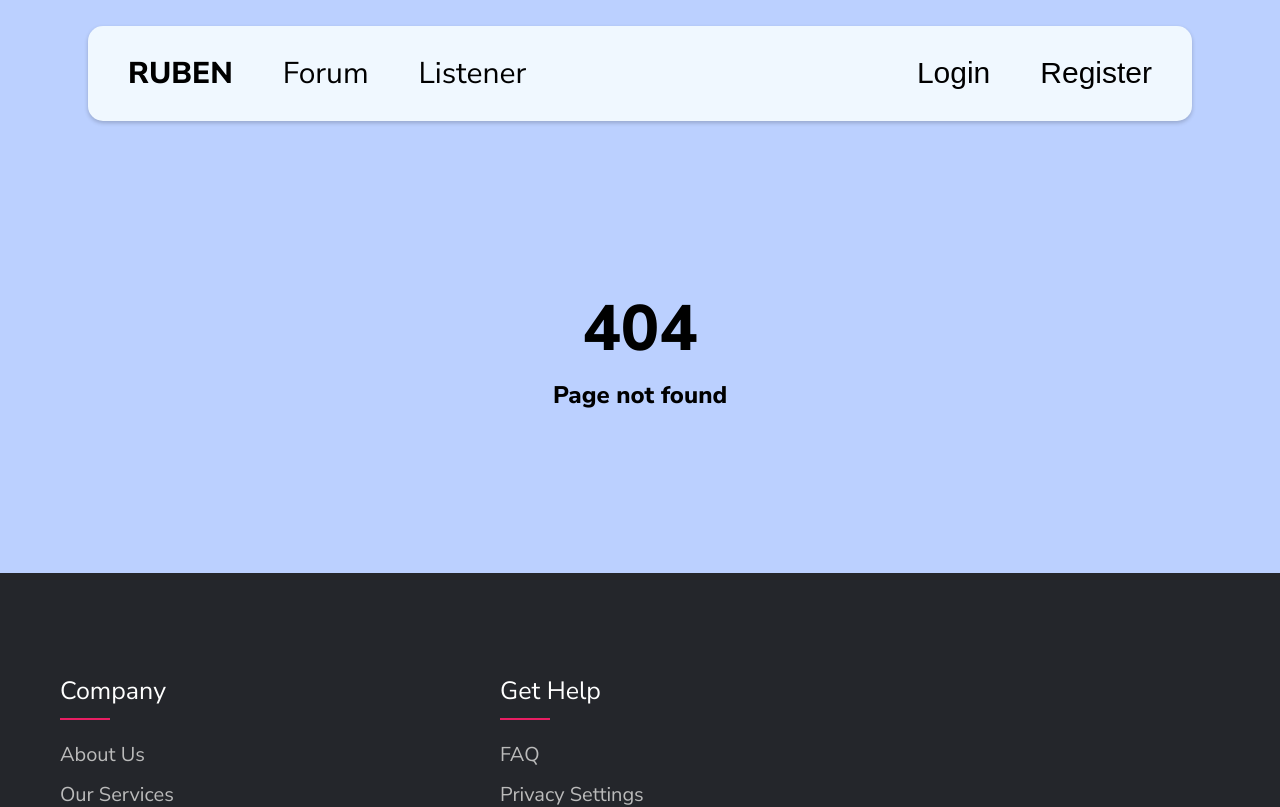
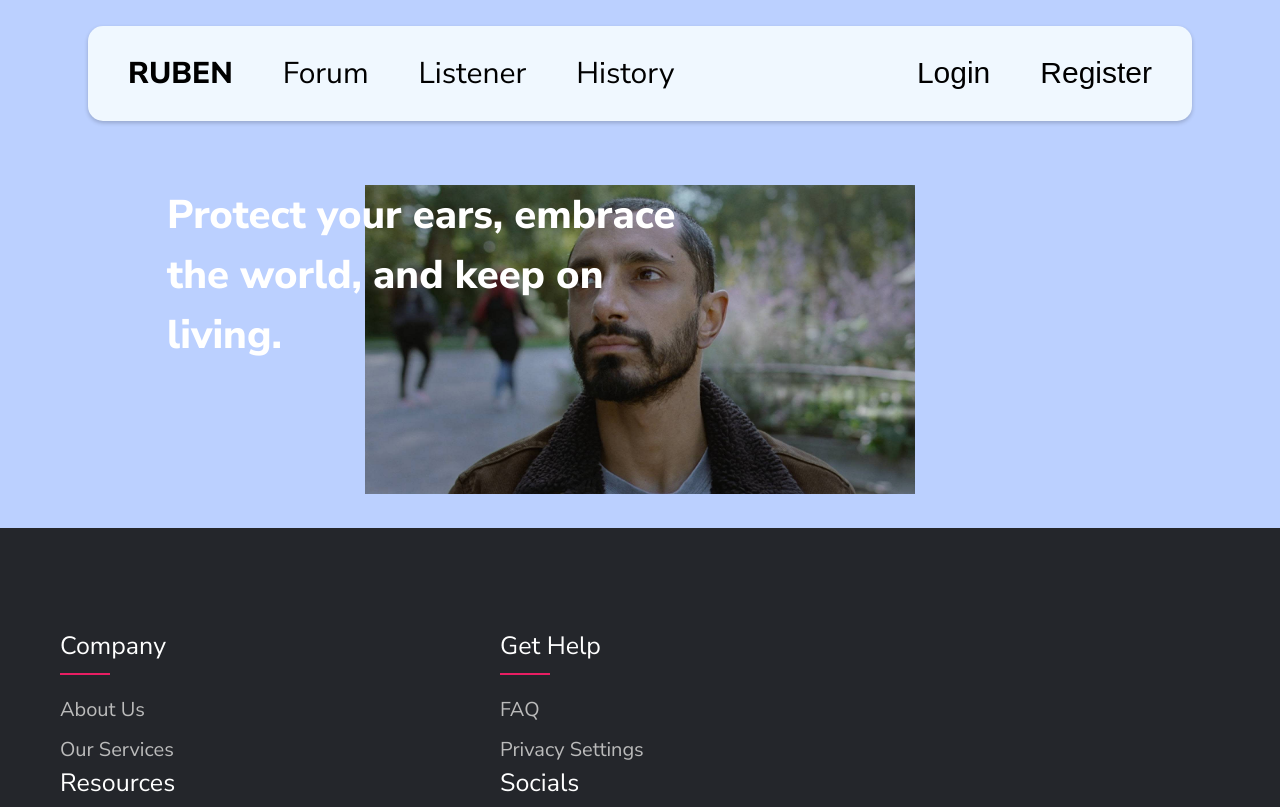
Before and after one commit to HearingHealthApp/Ruben, a React (Vite) app in the folder ear-health-project-ui/: page /history in a window 1280 px wide. Before the commit this address had no page. Shown: the top 807 px of the page. Built offline with nearby package versions, Linux system fonts and the light colour scheme; a web font is replaced by a local one.

Commit message:
New Link in Navbar and other basic CSS

```diff
--- a/ear-health-project-ui/src/components/App/App.jsx
+++ b/ear-health-project-ui/src/components/App/App.jsx
@@ -6,6 +6,7 @@ import RegisterPage from "../RegisterPage/RegisterPage";
 import LoginPage from "../LoginPage/LoginPage";
 import Footer from "../Footer/Footer";
 import Forum from "../Forum/Forum";
+import History from "../History/History";
 import { BrowserRouter, Routes, Route, Link } from "react-router-dom";
 import RegisterDoctor from "../RegisterDoctor/RegisterDoctor";
 import ApiClient from "../../services/apiClient.JS";
@@ -149,6 +150,8 @@ function App() {
 
               <Route path="/listener" element={<Listener />} />
 
+              <Route path="/history" element={<History />} />
+
               <Route path="*" element={<NotFound />} />
             </Routes>
           </div>
--- /dev/null
+++ b/ear-health-project-ui/src/components/History/History.css
@@ -0,0 +1,22 @@
+#wrapper {
+	display: flex;
+	justify-content: center;
+    margin-top: 5%;
+}
+#parent {
+    width: 550px;
+    height: 343px;
+    background-image: url("../../assets/Ruben.jpeg");
+    background-size: contain;
+    background-repeat: no-repeat;
+
+
+}
+
+#child {
+    position: relative;
+    /* top: 50%; */
+    right: 36%;
+    font-size: 40px;
+    color: white;
+}
--- /dev/null
+++ b/ear-health-project-ui/src/components/History/History.jsx
@@ -0,0 +1,16 @@
+import React from "react";
+import "./History.css";
+
+const History = () => {
+  return (
+    <div id="wrapper">
+      <div id="parent">
+        <h1 id="child">
+        Protect your ears, embrace the world, and keep on living.
+        </h1>
+      </div>
+    </div>
+  );
+};
+
+export default History;
--- a/ear-health-project-ui/src/components/Navbar/Navbar.jsx
+++ b/ear-health-project-ui/src/components/Navbar/Navbar.jsx
@@ -34,6 +34,11 @@ const Navbar = ({ isLoggedIn, logOutHandler, user, profileImageKey }) => {
             <li>
               <Link to="/listener">
                 <p>Listener</p>
+              </Link>
+            </li>
+            <li>
+              <Link to="/history">
+                <p>History</p>
               </Link>
             </li>
           </ul>
```
Also changed, not shown: ear-health-project-ui/src/assets/Ruben.jpeg (added).
